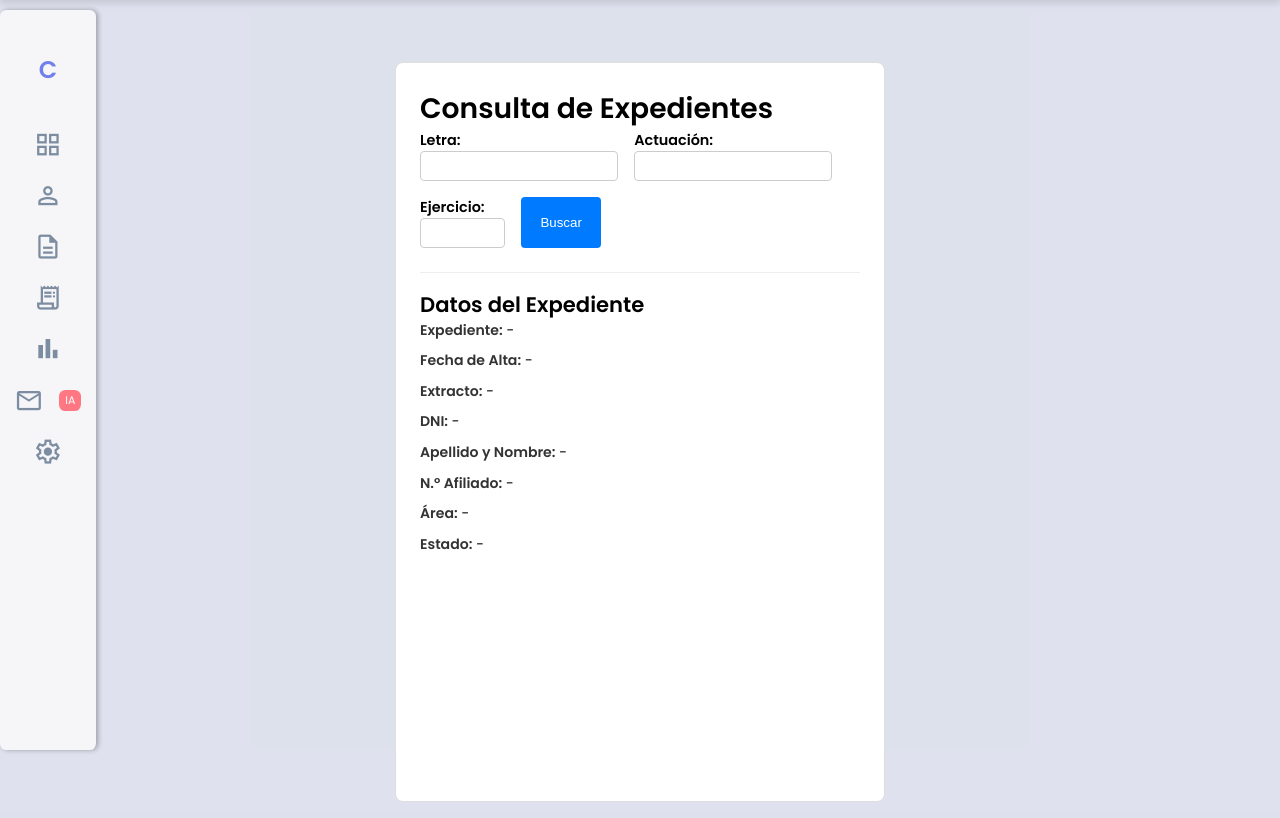
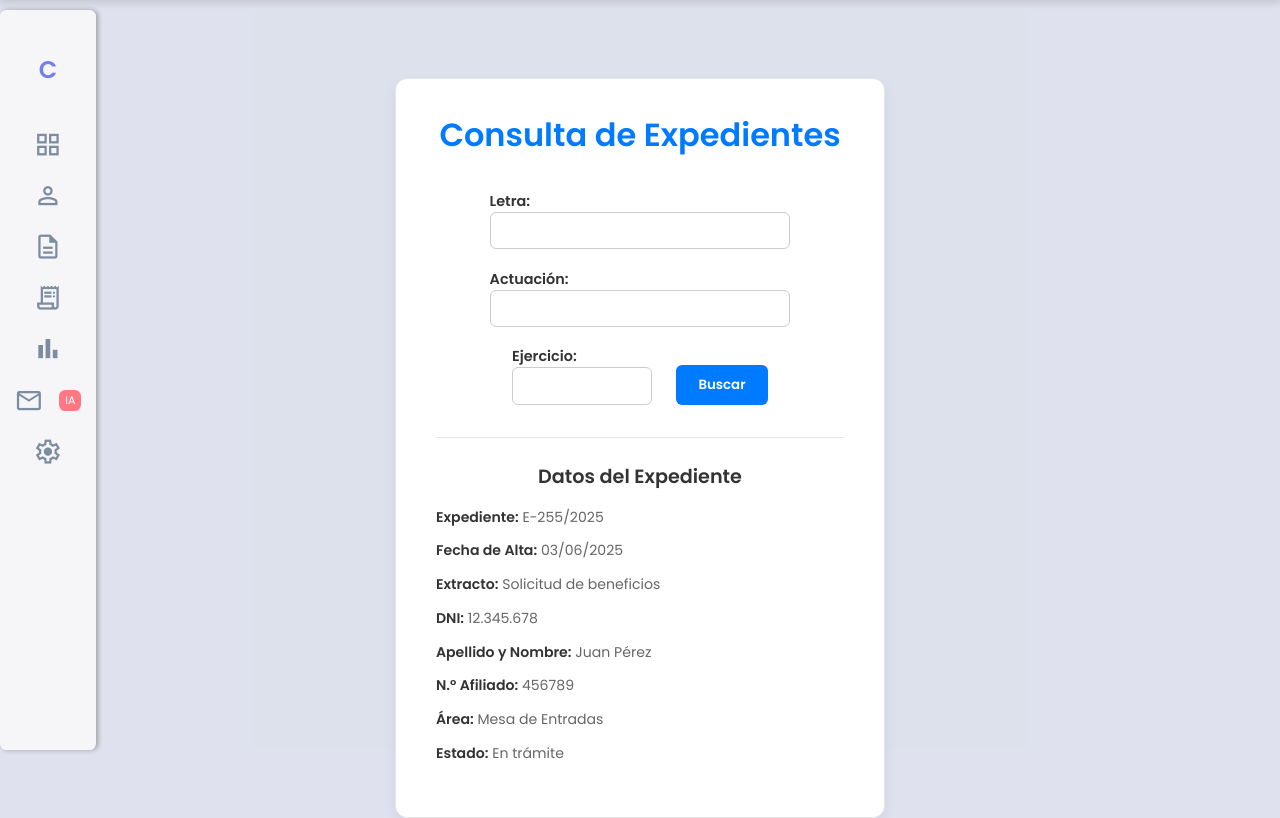
Before and after one commit to WolfWilson/control_dashboard, a Django app: page /expedientes/ in a window 1280 px wide. Shown: the part 50-868 px from the top of the page. Run offline with Django 5.2, Linux system fonts and the light colour scheme; some libraries are stand-ins or nearby versions.

Commit message:
cambio menor en el css y el js

```diff
--- /dev/null
+++ b/dashboard_app/static/css/sections/expediente_main.css
@@ -0,0 +1,110 @@
+/* ====================  Expedientes – Hoja específica  ==================== */
+@import url('var_secciones.css');
+
+/* ————— RESET LOCAL ————— */
+#expediente-page,
+#expediente-page * {
+    box-sizing: border-box;
+    font-family: 'Poppins', sans-serif;
+}
+.hidden { display: none !important; }
+
+/* ————— CONTENEDOR PRINCIPAL ————— */
+#expediente-page {
+    max-width: 960px;
+    margin: 3rem auto;               /* +espacio exterior */
+    padding: 2rem 2.5rem;            /* +espacio interior */
+    background: var(--panel-background, #fff);
+    border: 1px solid var(--divider-color, #dedede);
+    border-radius: 12px;
+    box-shadow: 0 6px 14px rgb(0 0 0 / 6%);  /* sombra sutil */
+}
+
+/* ————— TÍTULO ————— */
+#expediente-page h1 {
+    text-align: center;
+    font-size: 2rem;
+    font-weight: 700;
+    color: var(--primary-color, #007bff);
+    margin-bottom: 2rem;
+}
+
+/* ————— FORMULARIO ————— */
+#expediente-page form {
+    display: flex;
+    flex-wrap: wrap;
+    gap: 1.2rem 1.5rem;              /* fila x columna */
+    justify-content: center;         /* centra los inputs */
+    margin-bottom: 2rem;
+}
+
+#expediente-page label {
+    display: flex;
+    flex-direction: column;
+    font-weight: 600;
+    font-size: 0.9rem;
+    color: var(--secondary-color, #333);
+    min-width: 140px;
+}
+
+#expediente-page input {
+    padding: 0.45rem 0.65rem;
+    border: 1px solid var(--input-border, #ccc);
+    border-radius: 6px;
+    font-size: 0.9rem;
+}
+
+#expediente-page button {
+    align-self: flex-end;            /* alineado con inputs */
+    padding: 0.6rem 1.4rem;
+    border: none;
+    border-radius: 6px;
+    background: var(--primary-color, #007bff);
+    color: #fff;
+    font-weight: 600;
+    cursor: pointer;
+    transition: background 0.2s ease-in-out, transform 0.15s;
+}
+#expediente-page button:hover   { background: var(--primary-dark, #0056b3); }
+#expediente-page button:active  { transform: scale(0.97); }
+
+/* ————— DETALLES ————— */
+#details {
+    border-top: 1px solid var(--divider-color, #eee);
+    padding-top: 1.5rem;
+}
+
+#details h2 {
+    font-size: 1.2rem;
+    font-weight: 700;
+    color: var(--secondary-color, #333);
+    margin-bottom: 1rem;
+    text-align: center;
+}
+
+.detail-grid {
+    display: grid;
+    grid-template-columns: repeat(auto-fit, minmax(260px, 1fr));
+    gap: 0.8rem 1.4rem;
+}
+
+.label {
+    font-weight: 600;
+    color: var(--secondary-color, #333);
+}
+
+#details span:not(.label) { color: var(--secondary-light, #555); }
+
+/* ————— RESPONSIVE (≤ 600 px) ————— */
+@media (max-width: 600px) {
+    #expediente-page {
+        padding: 1.5rem 1.2rem;
+    }
+    #expediente-page h1 {
+        font-size: 1.6rem;
+        margin-bottom: 1.5rem;
+    }
+    #expediente-page button {
+        width: 100%;
+    }
+}
--- a/dashboard_app/static/js/expediente.js
+++ b/dashboard_app/static/js/expediente.js
@@ -1,35 +1,72 @@
-document.addEventListener('DOMContentLoaded', () => {
-  const form     = document.getElementById('expediente-form');
-  const loading  = document.getElementById('loading');
-  const detailSpans = {
-    expediente:  document.getElementById('expediente-info'),
-    fecha:       document.getElementById('fecha-alta'),
-    extracto:    document.getElementById('extracto'),
-    dni:         document.getElementById('dni'),
-    nombre:      document.getElementById('nombre'),
-    afiliado:    document.getElementById('nro-afiliado'),
-    area:        document.getElementById('area'),
-    estado:      document.getElementById('estado'),
+/* expediente.js
+   ——— Vista "Consulta de Expedientes" ———
+*/
+(() => {
+  'use strict';
+
+  /* -------------------- Selectores -------------------- */
+  const $form     = document.getElementById('expediente-form');
+  const $loading  = document.getElementById('loading');
+
+  /* Spans de detalle mapeados por clave lógica */
+  const $detail = {
+    expediente: document.getElementById('expediente-info'),
+    fecha:      document.getElementById('fecha-alta'),
+    extracto:   document.getElementById('extracto'),
+    dni:        document.getElementById('dni'),
+    nombre:     document.getElementById('nombre'),
+    afiliado:   document.getElementById('nro-afiliado'),
+    area:       document.getElementById('area'),
+    estado:     document.getElementById('estado')
   };
 
-  form.addEventListener('submit', async (e) => {
-    e.preventDefault();
-    loading.classList.remove('hidden');
+  /* -------------------- Datos demo -------------------- */
+  //  Función que genera un objeto “ficticio” a partir de los valores del formulario.
+  const buildFakeData = ({ letra, actuacion, ejercicio }) => ({
+    expediente: `${letra.toUpperCase()}-${actuacion}/${ejercicio}`,
+    fecha:      '03/06/2025',
+    extracto:   'Solicitud de beneficios',
+    dni:        '12.345.678',
+    nombre:     'Juan Pérez',
+    afiliado:   '456789',
+    area:       'Mesa de Entradas',
+    estado:     'En trámite'
+  });
 
-    // ---- Lógica real: fetch al backend (demo con setTimeout) -------
-    await new Promise(r => setTimeout(r, 800));
+  /* -------------------- Relleno en la UI -------------------- */
+  const fillDetails = data => {
+    Object.entries(data).forEach(([key, value]) => {
+      if ($detail[key]) $detail[key].textContent = value;
+    });
+  };
 
-    // Demo de datos
-    detailSpans.expediente.textContent = `E-${form.actuacion.value}/${form.ejercicio.value}`;
-    detailSpans.fecha.textContent      = '03/06/2025';
-    detailSpans.extracto.textContent   = 'Solicitud de beneficios';
-    detailSpans.dni.textContent        = '12.345.678';
-    detailSpans.nombre.textContent     = 'Juan Pérez';
-    detailSpans.afiliado.textContent   = '456789';
-    detailSpans.area.textContent       = 'Mesa de Entradas';
-    detailSpans.estado.textContent     = 'En trámite';
-    // ----------------------------------------------------------------
+  /* -------------------- Init -------------------- */
+  const init = () => {
+    /* Mostrar estado inicial para que el usuario vea la maqueta */
+    fillDetails(buildFakeData({ letra: 'E', actuacion: '255', ejercicio: '2025' }));
 
-    loading.classList.add('hidden');
-  });
-});
+    /* Manejador de envío */
+    $form.addEventListener('submit', async evt => {
+      evt.preventDefault();
+      $loading.classList.remove('hidden');
+
+      // Capturamos valores del formulario
+      const payload = {
+        letra:     $form.letra.value.trim()     || '-',
+        actuacion: $form.actuacion.value.trim() || '-',
+        ejercicio: $form.ejercicio.value.trim() || '-'
+      };
+
+      /*  Simulación de “llamada” al backend  */
+      await new Promise(r => setTimeout(r, 600)); // delay ilustrativo
+
+      /* Mostramos datos ficticios basados en la entrada */
+      fillDetails(buildFakeData(payload));
+
+      $loading.classList.add('hidden');
+    });
+  };
+
+  /* Ejecutamos cuando el DOM esté listo */
+  document.addEventListener('DOMContentLoaded', init);
+})();
--- a/dashboard_app/templates/dashboard_app/expediente.html
+++ b/dashboard_app/templates/dashboard_app/expediente.html
@@ -4,7 +4,7 @@
 {% block title %}Consulta de Expedientes{% endblock %}
 
 {% block extra_css %}
-<link rel="stylesheet" href="{% static 'css/expediente.css' %}">
+<link rel="stylesheet" href="{% static 'css/sections/expediente_main.css' %}">
 <style>  /* ← ajuste local para quitar scroll interno */
   /* solo en esta vista */
   #main-content { overflow-y: visible; }
```
